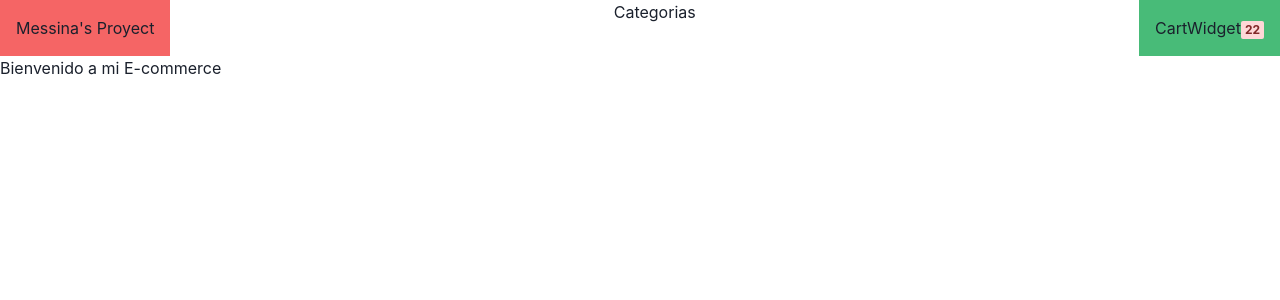
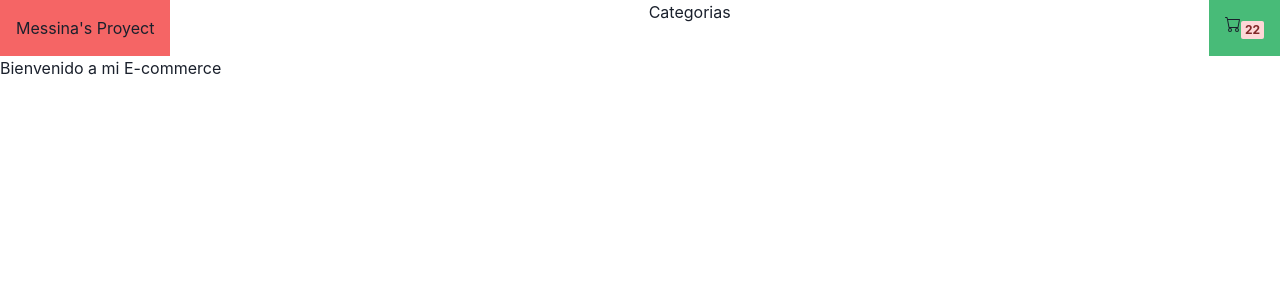
Before and after one commit to FedeeMessina/Messina-Proyecto-React, a React (Vite) app: page / in a window 1280 px wide. Shown: the top 300 px of the page. Built offline with nearby package versions, Linux system fonts and the light colour scheme.

Commit message:
agregando el icono del carrito al cartWidgetgit add .

```diff
--- a/src/components/CartWidget.jsx
+++ b/src/components/CartWidget.jsx
@@ -1,14 +1,29 @@
-import React from 'react'
-import { Badge } from '@chakra-ui/react'
-
+import React from "react";
+import { Badge, Box, Flex, Divider } from "@chakra-ui/react";
 
 const CartWidget = () => {
   return (
-    <div>
-        CartWidget
-        <Badge colorScheme='red'>22</Badge>
-    </div>
-  )
-}
 
-export default CartWidget
+      <Flex>
+        <Box>
+          <svg
+            xmlns="http://www.w3.org/2000/svg"
+            width="16"
+            height="16"
+            fill="currentColor"
+            class="bi bi-cart"
+            viewBox="0 0 16 16"
+          >
+            <path d="M0 1.5A.5.5 0 0 1 .5 1H2a.5.5 0 0 1 .485.379L2.89 3H14.5a.5.5 0 0 1 .491.592l-1.5 8A.5.5 0 0 1 13 12H4a.5.5 0 0 1-.491-.408L2.01 3.607 1.61 2H.5a.5.5 0 0 1-.5-.5zM3.102 4l1.313 7h8.17l1.313-7H3.102zM5 12a2 2 0 1 0 0 4 2 2 0 0 0 0-4zm7 0a2 2 0 1 0 0 4 2 2 0 0 0 0-4zm-7 1a1 1 0 1 1 0 2 1 1 0 0 1 0-2zm7 0a1 1 0 1 1 0 2 1 1 0 0 1 0-2z" />
+          </svg>
+        </Box>
+        <Divider />
+        <Box>
+          <Badge colorScheme="red">22</Badge>
+        </Box>
+      </Flex>
+
+  );
+};
+
+export default CartWidget;
```
